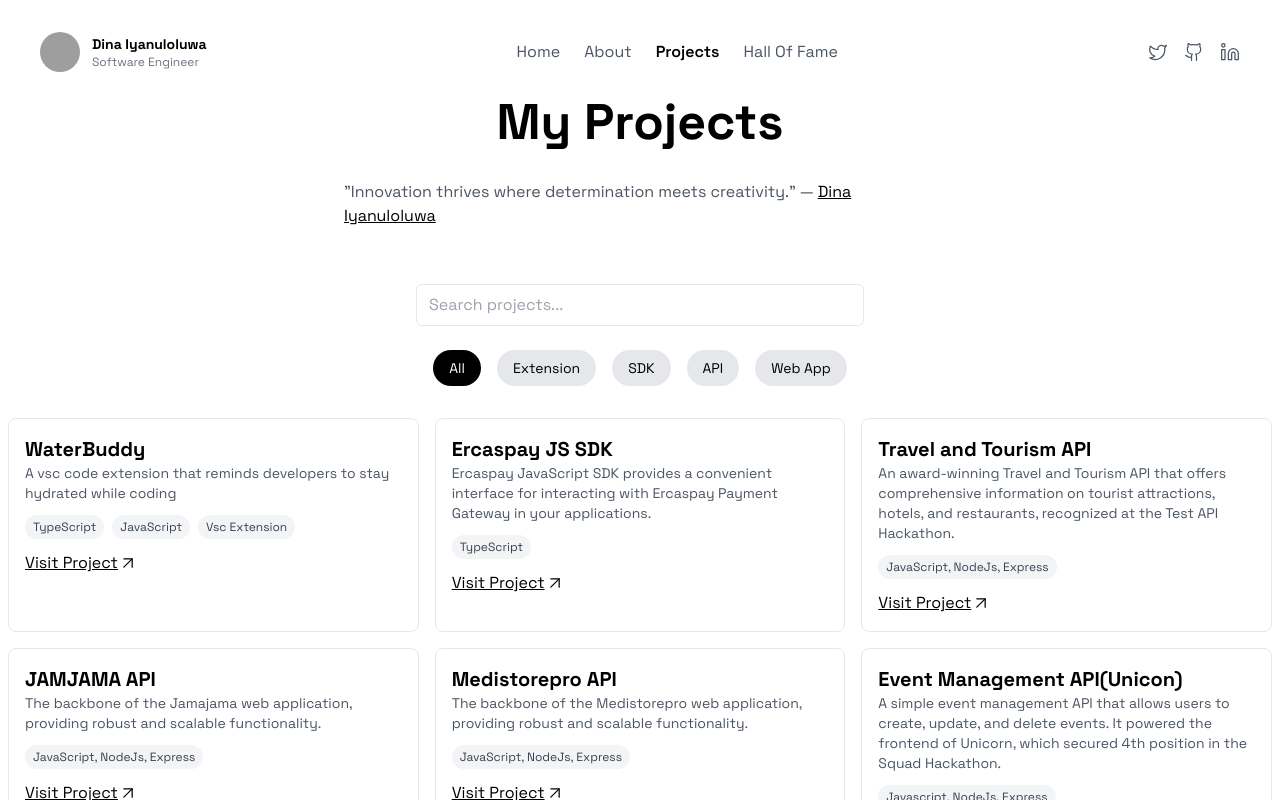
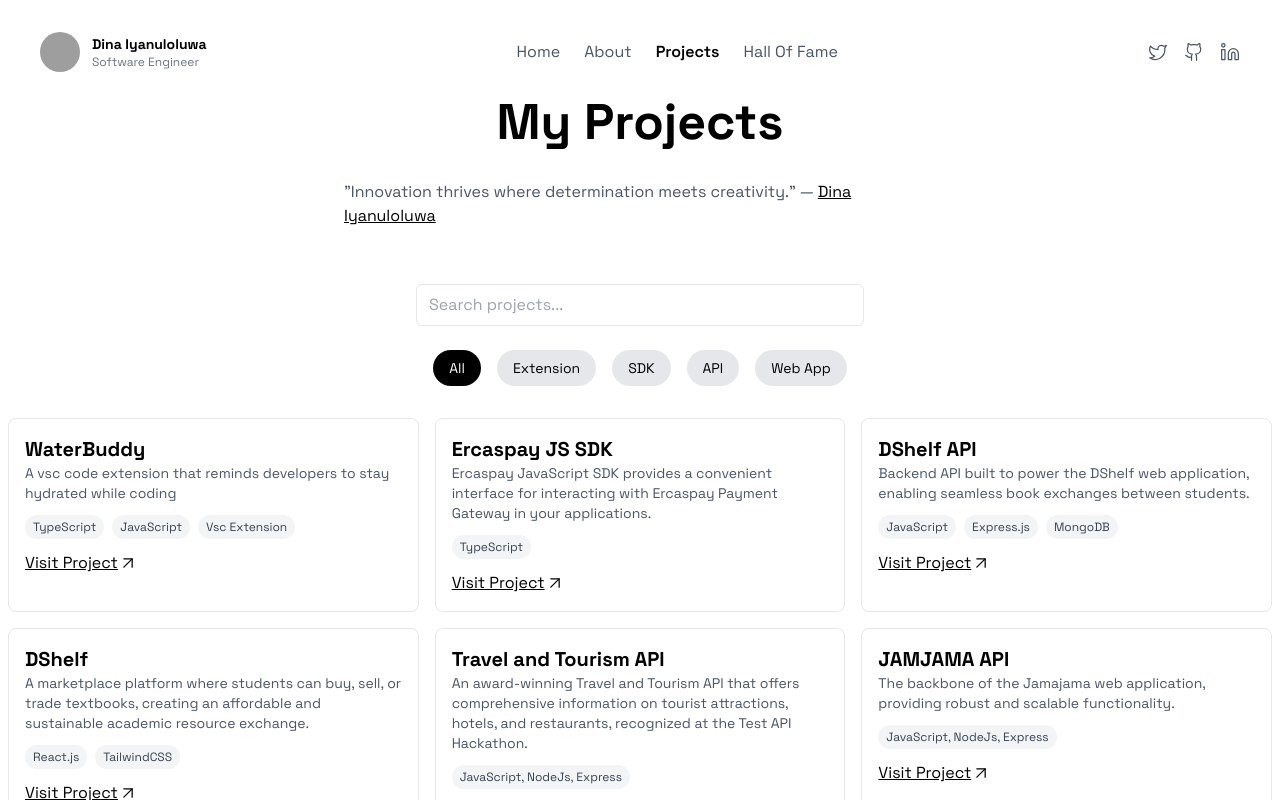
Before and after one commit to iyanuloluwa-Miracle/dinaiyanuloluwa, a Vue app: page /projects in a window 1280 px wide. Shown: the top 800 px of the page. Built offline with nearby package versions, Linux system fonts and the light colour scheme; grey boxes are pictures that could not be loaded.

Commit message:
feat: enhance project page layout and add new project entries

```diff
--- a/src/views/projects/page.vue
+++ b/src/views/projects/page.vue
@@ -1,13 +1,10 @@
 <template>
   <div class="px-4 sm:px-6 lg:px-8">
     <Navbar />
-
   </div>
 
-    <div class="my-4 content-section">
-    <h1 class="lg:text-[50px] text-3xl text-center font-bold">
-      My Projects
-    </h1>
+  <div class="my-4 content-section">
+    <h1 class="lg:text-[50px] text-3xl text-center font-bold">My Projects</h1>
 
     <div class="mx-auto flex items-center justify-center md:w-[600px] mb-4">
       <span class="text-gray-600 mx-1 my-10">
@@ -41,7 +38,9 @@
       </button>
     </div>
 
-    <div class="grid grid-cols-1 md:grid-cols-2 lg:grid-cols-3 gap-4 w-full mx-auto p-2">
+    <div
+      class="grid grid-cols-1 md:grid-cols-2 lg:grid-cols-3 gap-4 w-full mx-auto p-2"
+    >
       <div
         v-for="project in filteredProjects"
         :key="project.name"
@@ -74,15 +73,12 @@
   </div>
 
   <div class="px-4 sm:px-6 lg:px-8 mt-8">
-    <Footer/>
-
+    <Footer />
   </div>
-
 </template>
 
-
 <script setup>
-import Navbar from '../../components/navbar/index.vue';
+import Navbar from "../../components/navbar/index.vue";
 import { ref, computed, onMounted } from "vue";
 import { RouterLink } from "vue-router";
 import { ArrowUpRight } from "lucide-vue-next";
@@ -110,6 +106,24 @@
     languages: ["TypeScript"],
     url: "https://github.com/Adedoyin-Emmanuel/ercaspay-js-sdk",
   },
+  {
+    name: "DShelf API",
+    tag: "API",
+    description:
+      "Backend API built to power the DShelf web application, enabling seamless book exchanges between students.",
+    languages: ["JavaScript", "Express.js", "MongoDB"],
+    url: "https://github.com/iyanuloluwa-Miracle/DSHELF_STARTUP_PROJECT",
+  },
+
+  {
+    name: "DShelf",
+    tag: "Web App",
+    description:
+      "A marketplace platform where students can buy, sell, or trade textbooks, creating an affordable and sustainable academic resource exchange.",
+    languages: ["React.js", "TailwindCSS"],
+    url: "https://dshelf-rust.vercel.app/",
+  },
+
   {
     name: "Travel and Tourism API",
     tag: "API",
@@ -155,7 +169,12 @@
     tag: "Web App",
     description:
       "A url shortening web app that allows users to shorten long urls and copy the shortened link.",
-    languages: ["Vuejs", "tailwindcss", "Pinia (State Management)", "Fetch API"],
+    languages: [
+      "Vuejs",
+      "tailwindcss",
+      "Pinia (State Management)",
+      "Fetch API",
+    ],
     url: "https://link-magic.vercel.app/",
   },
 
@@ -171,7 +190,7 @@
     tag: "Web App",
     description:
       "Search destination for discovering new anime, manga, and light novels.",
-    languages: ["Vuejs", "Tailwindcss","api.jikan.moe"],
+    languages: ["Vuejs", "Tailwindcss", "api.jikan.moe"],
     url: "https://github.com/iyanuloluwa-Miracle/anime_verse",
   },
   {
@@ -190,10 +209,13 @@
 // Filtered Projects
 const filteredProjects = computed(() => {
   return projects.filter((project) => {
-    const matchesTag = selectedTag.value === "All" || project.tag === selectedTag.value;
+    const matchesTag =
+      selectedTag.value === "All" || project.tag === selectedTag.value;
     const matchesSearch = searchQuery.value
       ? project.name.toLowerCase().includes(searchQuery.value.toLowerCase()) ||
-        project.description.toLowerCase().includes(searchQuery.value.toLowerCase())
+        project.description
+          .toLowerCase()
+          .includes(searchQuery.value.toLowerCase())
       : true;
     return matchesTag && matchesSearch;
   });
@@ -209,7 +231,6 @@
 });
 </script>
 
-
 <!-- <script>
 
 
```
